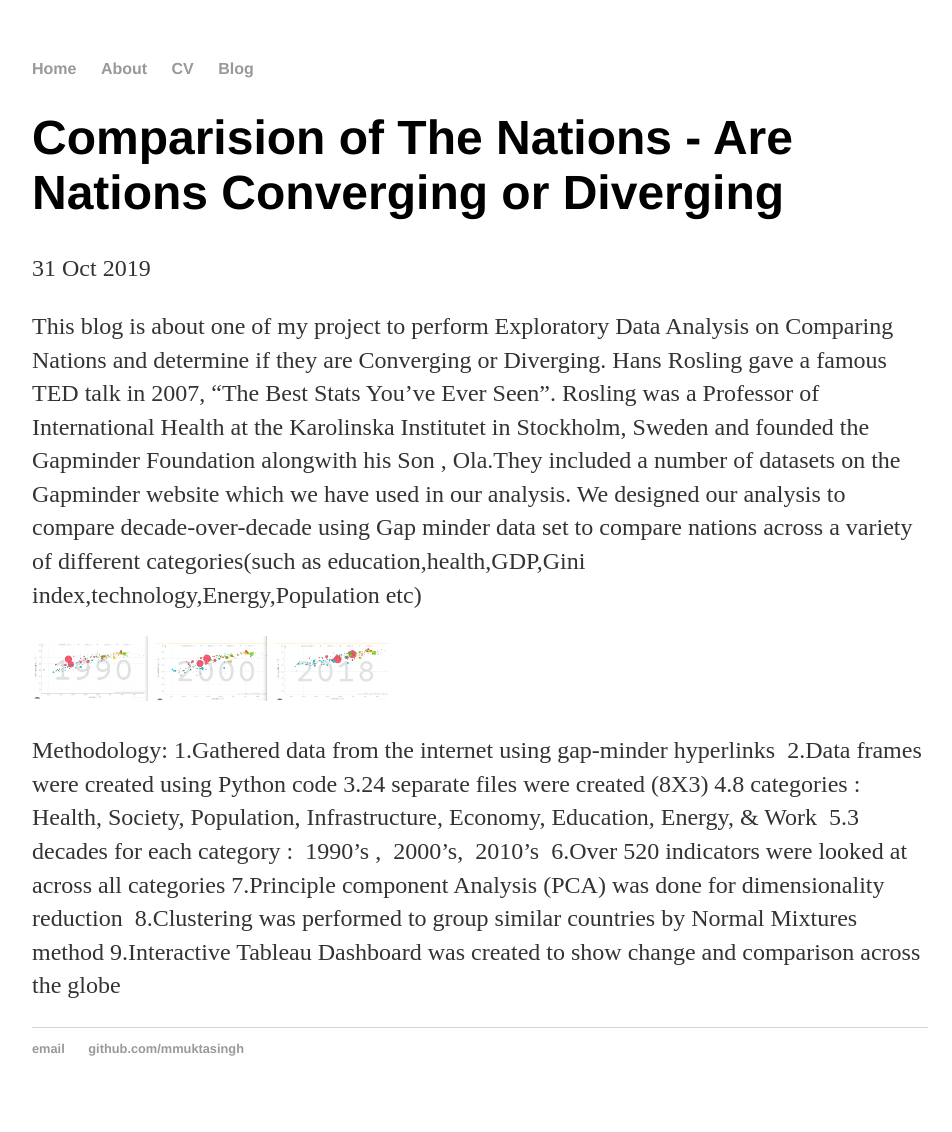
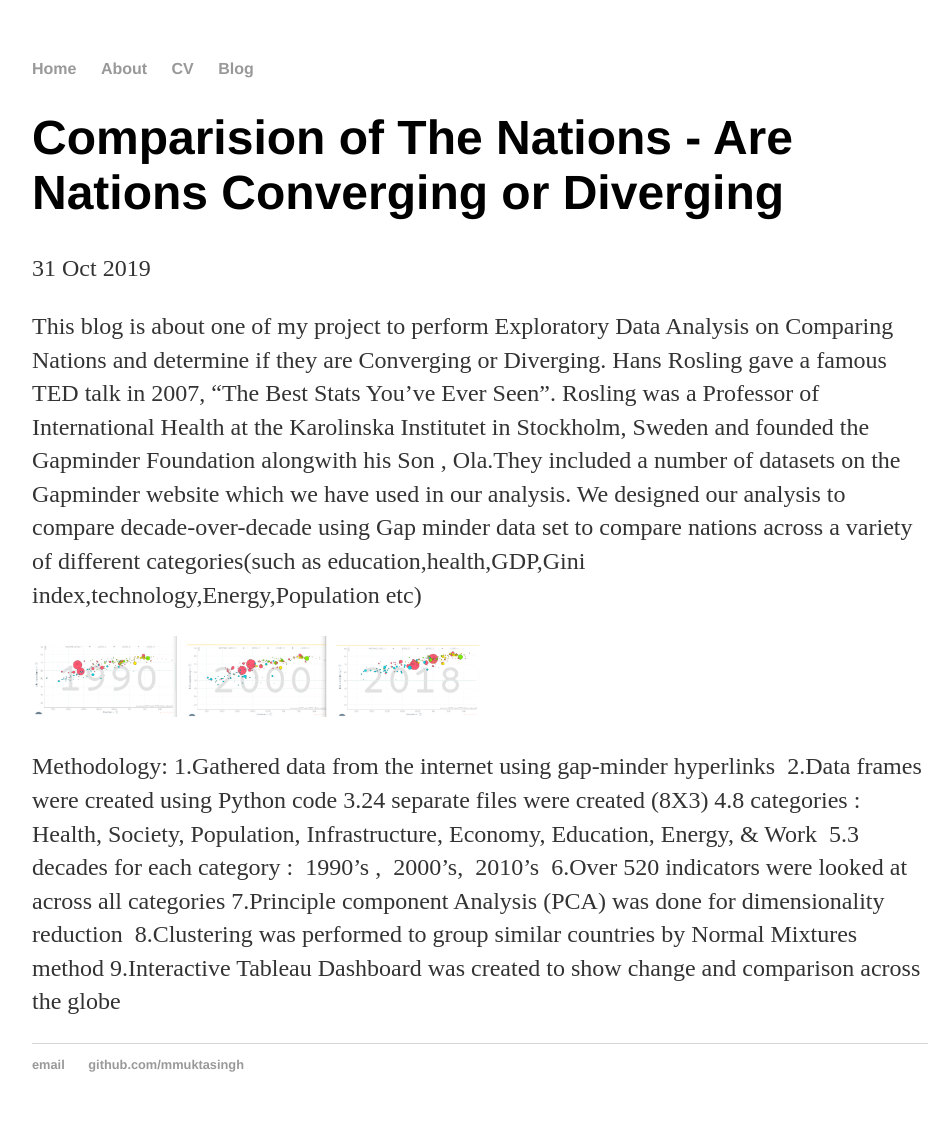
Before and after one commit to mmuktasingh/mmuktasingh.github.io, a Jekyll site: the page built from _posts/2019-10-31-Nation-comparison.md, in a window 1280 px wide. Shown: the whole page, without its empty margins (160-1112 px from the left). Built offline with Jekyll 4.4.1, drawn with Linux system fonts in a browser that asks for light colours.

Commit message:
Update 2019-10-31-Nation-comparison.md

```diff
--- a/_posts/2019-10-31-Nation-comparison.md
+++ b/_posts/2019-10-31-Nation-comparison.md
@@ -8,7 +8,7 @@
 Hans Rosling gave a famous TED talk in 2007, “The Best Stats You’ve Ever Seen”. Rosling was a Professor of International Health at the Karolinska Institutet in Stockholm, Sweden and founded the Gapminder Foundation alongwith his Son , Ola.They included a number of datasets on the Gapminder website which we have used in our analysis.
 We designed our analysis to compare decade-over-decade using Gap minder data set to compare nations across a variety of different categories(such as education,health,GDP,Gini index,technology,Energy,Population etc)
 
-![test image size](https://github.com/mmuktasingh/mmuktasingh.github.io/blob/master/images/Gapminder_bubbles.PNG?raw=true){:height="60%" width="40%"}
+![test image size](https://github.com/mmuktasingh/mmuktasingh.github.io/blob/master/images/Gapminder_bubbles.PNG?raw=true){:height="50%" width="50%"}
 
 Methodology:
 1.Gathered data from the internet using gap-minder hyperlinks
```
